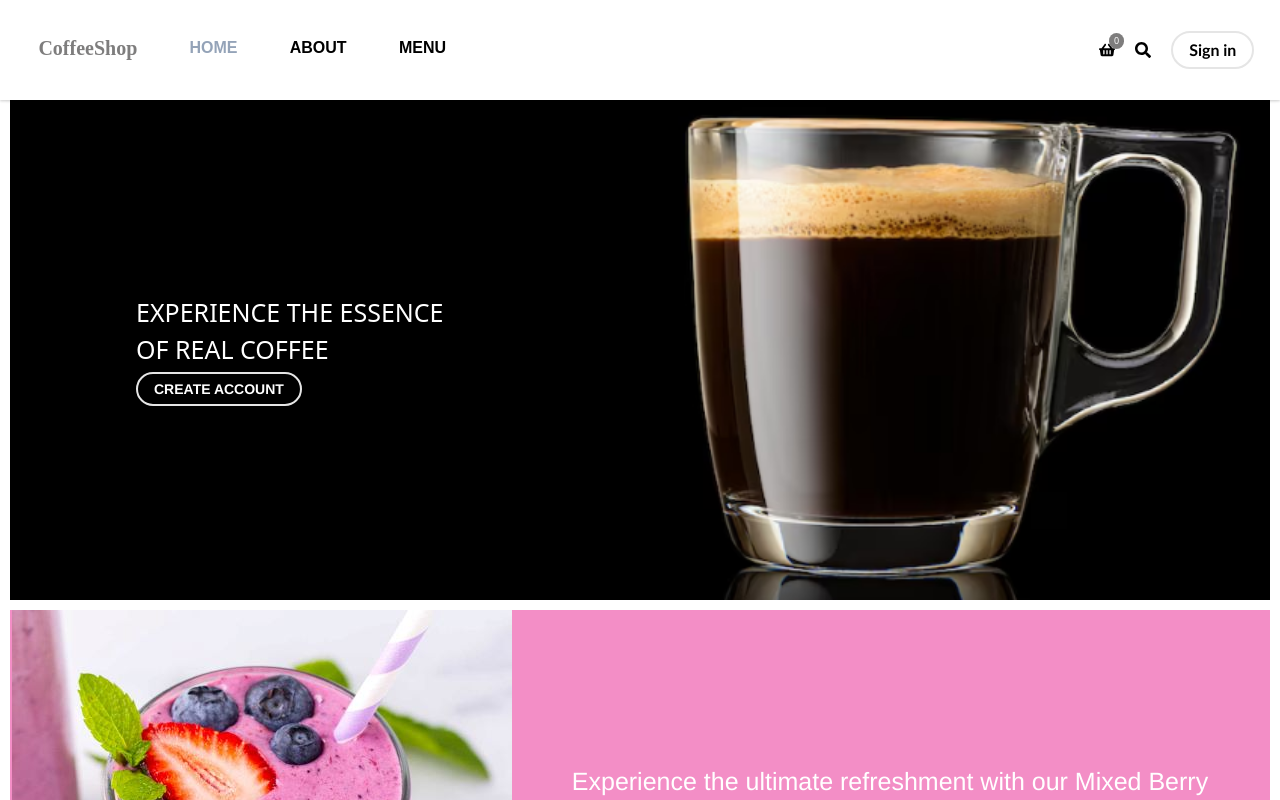
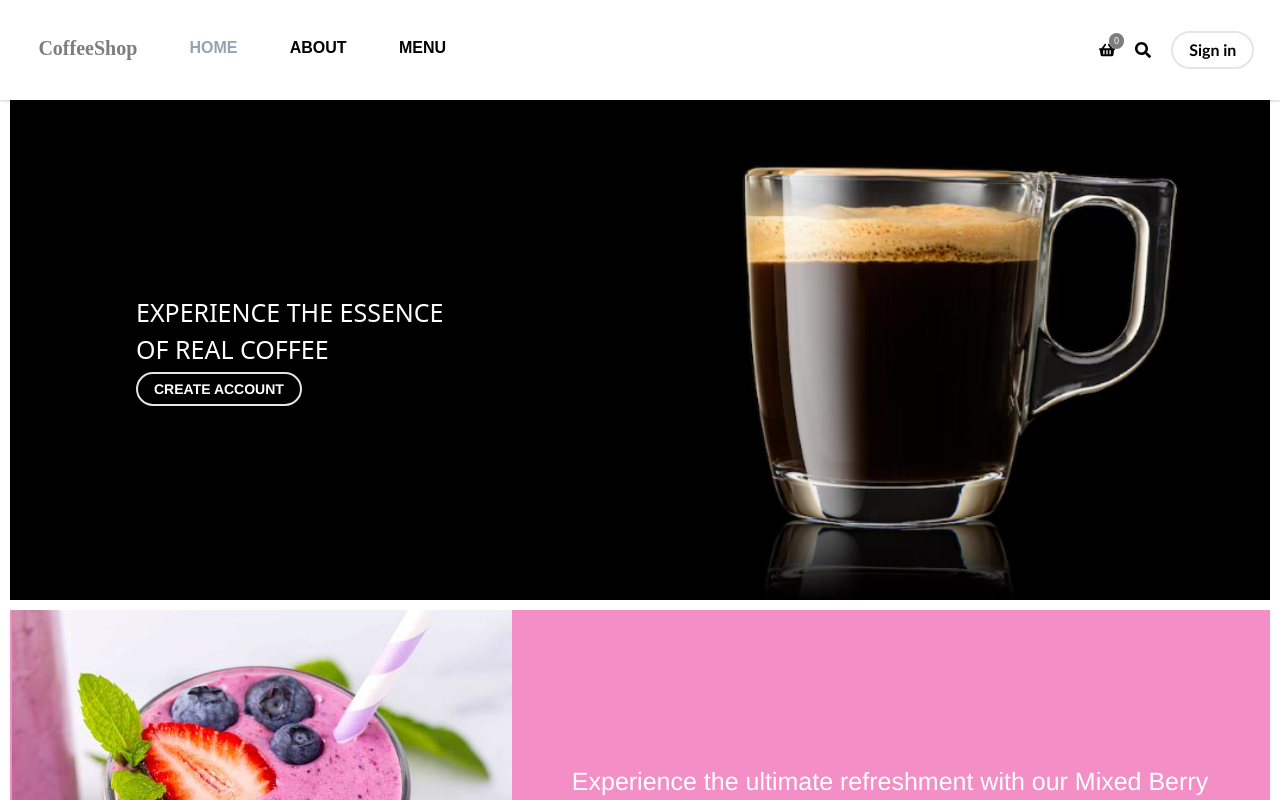
Before and after one commit to farahsamad/CoffeeShop, a Next.js app: page / in a window 1280 px wide. Shown: the top 800 px of the page. Built offline with nearby package versions, Linux system fonts and the light colour scheme; no server answers.

Commit message:
update blurred images in main page

```diff
--- a/components/ui/blurred-image.tsx
+++ b/components/ui/blurred-image.tsx
@@ -58,27 +58,30 @@ const BlurredImage: React.FC<BlurredProps> = ({
   // Default dimensions for each variant
   const imageDimensions =
     variant === "hero"
-      ? { width: 1000, height: 400 } // banner image
-      : { width: 1200, height: 800 }; // all other images
+      ? { width: 800, height: 450 } // smaller banner image
+      : { width: 1200, height: 800 }; // large and consistent everywhere else
 
   return (
-    <Image
-      src={src}
-      alt={imageAlt}
-      width={width || imageDimensions.width}
-      height={height || imageDimensions.height}
-      placeholder="blur"
-      blurDataURL={blurredSrc}
-      priority={priority}
-      className={className}
+    <div
+      className={`relative overflow-hidden ${className}`}
       style={{
-        objectFit: "cover",
         width: "100%",
-        height: "auto",
-        display: "block",
+        maxWidth: variant === "hero" ? "800px" : "1200px",
+        margin: "0 auto",
       }}
-      // sizes="(max-width: 768px) 100vw, 50vw"
-    />
+    >
+      <Image
+        src={src}
+        alt={imageAlt}
+        width={imageDimensions.width}
+        height={imageDimensions.height}
+        placeholder="blur"
+        blurDataURL={blurredSrc}
+        priority={priority}
+        className="object-cover w-full h-auto"
+        sizes="(max-width: 768px) 100vw, 50vw"
+      />
+    </div>
   );
 };
 
```
